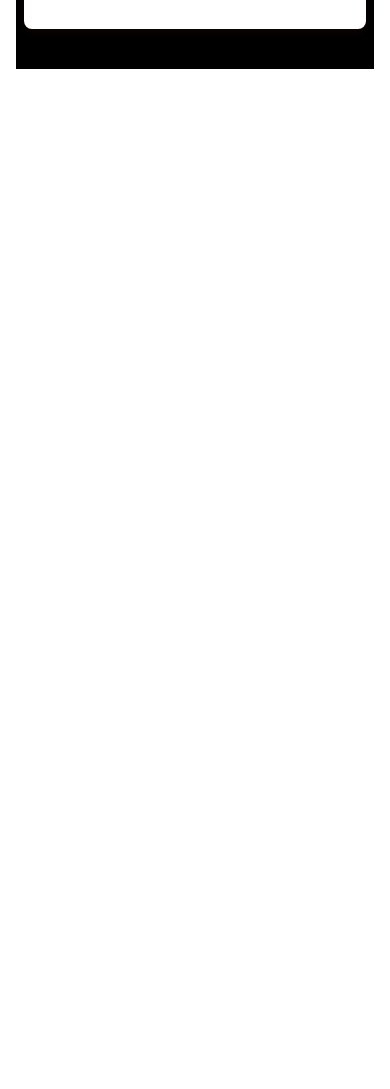
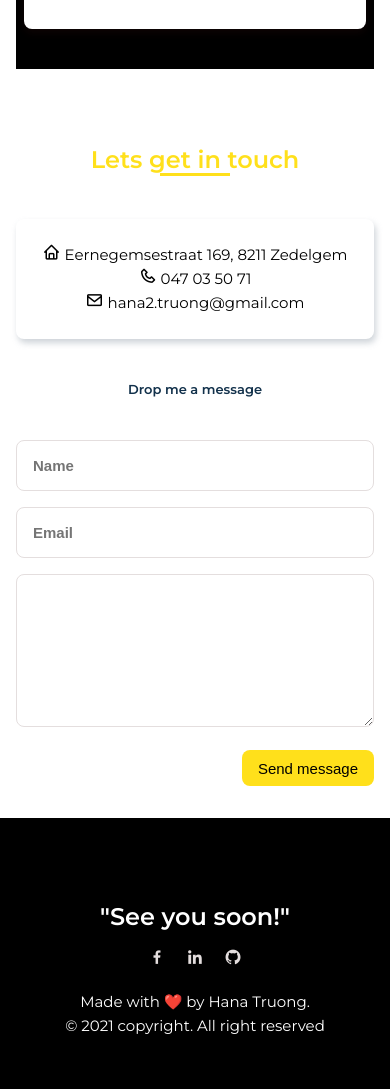
Before and after one commit to myle-truong/just-sayhey, a plain HTML site: page index.html in a window 390 px wide. Shown: the part 6794-7883 px from the top of the page. Before the commit the page ends 6863 px from the top, so only its background shows below. Drawn offline with nearby package versions, Linux system fonts and the light colour scheme.

Commit message:
Done mobile version

```diff
--- a/assets/js/app.js
+++ b/assets/js/app.js
@@ -143,6 +143,6 @@ const swiper = new Swiper('.reference_container', {
 });
 
 /*===== COPYRIGHT =====*/
-// const date = new Date();
-// const year = date.getFullYear();
-// document.getElementById('year').innerHTML = year;
+const date = new Date();
+const year = date.getFullYear();
+document.getElementById('year').innerHTML = year;
--- a/assets/style/style.css
+++ b/assets/style/style.css
@@ -581,6 +581,93 @@ img {
    color: #0e76a8;
 }
 /*===== CONTACTME =====*/
+.contact__container {
+   row-gap: 2.5rem;
+}
+.contact__content {
+   grid-template-columns: repeat(auto-fit, minmax(220px, 1fr));
+}
+
+.contact__box {
+   background-color: var(--white);
+   border-radius: 0.5rem;
+   padding: 1.5rem;
+   text-align: center;
+   box-shadow: 2px 4px 6px rgba(134, 147, 160, 0.4);
+}
+
+.contact__box:hover {
+   box-shadow: 6px 10px 12px rgba(134, 147, 160, 0.6);
+}
+
+.contact__icon,
+.contact__title {
+   color: var(--dark);
+}
+
+.contact__icon {
+   font-size: var(--h3-font-size);
+}
+
+.contact__title {
+   margin: var(--ml-1) 0;
+}
+
+.contact__input {
+   width: 100%;
+   font-size: var(--normal-font-size);
+   font-weight: var(--font-semi-bold);
+   padding: 1rem;
+   border-radius: 0.5rem;
+   border: 1.5px solid var(--second-white);
+   outline: none;
+   margin-bottom: var(--ml-2);
+}
+
+.contact__button {
+   display: block;
+   border: none;
+   outline: none;
+   font-size: var(--normal-font-size);
+   /* color: var(--second-white); */
+   cursor: pointer;
+   margin-left: auto;
+}
+
+/*===== FOOTER =====*/
+.footer {
+   background-color: var(--dark);
+   color: var(--white);
+   text-align: center;
+   font-weight: var(--normal-font-size);
+   padding: 2rem 0;
+}
+
+.footer__container {
+   padding: 3rem 0;
+}
+
+.footer__title {
+   font-size: var(--h1-font-size);
+   margin-bottom: var(--ml-1);
+   font-weight: var(--font-semi-bold);
+}
+
+.footer__social {
+   margin-bottom: var(--ml-2);
+}
+
+.footer__link {
+   font-size: var(--h3-font-size);
+   color: var(--second-white);
+   margin: 0 var(--ml-1);
+   transition: 0.3s;
+}
+
+.footer__link:hover {
+   color: var(--yellow);
+}
+/*===== MEDIA QUERIES =====*/
 @media screen and(min-width: 576px) {
    /* .home__img img {
       width: 430px;
--- a/index.html
+++ b/index.html
@@ -404,10 +404,96 @@
             </div>
          </section>
          <!--===== CONTAC =====-->
+         <!--===== CONTACTME =====-->
+         <section class="section contact hn-container" id="contact">
+            <h2 class="section-title">Lets get in touch</h2>
+
+            <div class="contact__container hn-grid">
+               <div class="contact__content hn-grid">
+                  <div class="contact__box">
+                     <p>
+                        <span class="contact__title">
+                           <i class="bx bx-home contact__icon"></i>
+                           Eernegemsestraat 169, 8211 Zedelgem
+                        </span>
+                        <br />
+                        <span class="contact__title">
+                           <i class="bx bx-phone contact__icon"></i>
+                           047 03 50 71 </span
+                        ><br />
+                        <span class="contact__title">
+                           <i class="bx bx-envelope contact__icon"></i>
+                           hana2.truong@gmail.com
+                        </span>
+                     </p>
+                  </div>
+               </div>
+
+               <div class="contact__container hn-grid">
+                  <h3 class="section-subtitle">Drop me a message</h3>
+                  <form action="" class="contact__form">
+                     <div class="contact__inputs">
+                        <input
+                           type="text"
+                           placeholder="Name"
+                           class="contact__input"
+                        />
+                        <input
+                           type="mail"
+                           placeholder="Email"
+                           class="contact__input"
+                        />
+                        <textarea
+                           placeholder="Messages"
+                           name=""
+                           id=""
+                           cols="0"
+                           rows="7"
+                           class="contact__input"
+                        >
+                        </textarea>
+                        <input
+                           type="submit"
+                           value="Send message"
+                           class="button contact__button"
+                        />
+                     </div>
+                  </form>
+               </div>
+            </div>
+         </section>
       </main>
 
       <!--===== FOOTER =====-->
-      <footer class="footer"></footer>
+      <footer class="footer">
+         <div class="footer__container bd-container">
+            <h1 class="footer__title">"See you soon!"</h1>
+            <div class="footer__social">
+               <a
+                  class="footer__link footer__icon"
+                  href="https://www.facebook.com/"
+                  target="_blank"
+                  ><i class="bx bxl-facebook"></i
+               ></a>
+               <a
+                  class="footer__link footer__icon"
+                  href="https://www.linkedin.com/in/myle-truong/"
+                  target="_blank"
+                  ><i class="bx bxl-linkedin"></i
+               ></a>
+
+               <a
+                  class="footer__link footer__icon"
+                  href="https://github.com/myle-truong"
+                  target="_blank"
+                  ><i class="bx bxl-github"></i
+               ></a>
+            </div>
+
+            <p>Made with &#10084;&#65039; by Hana Truong.</p>
+            <p>&copy; <span id="year"></span> copyright. All right reserved</p>
+         </div>
+      </footer>
 
       <!-- ===== SWIPER JS ===== -->
 
```
